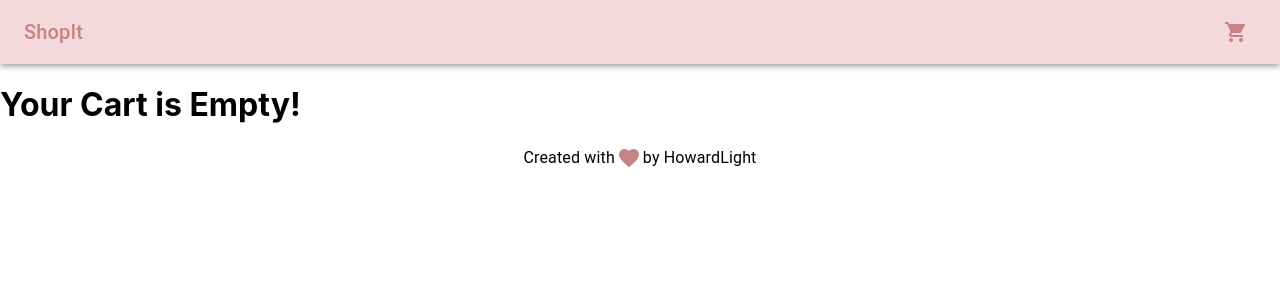
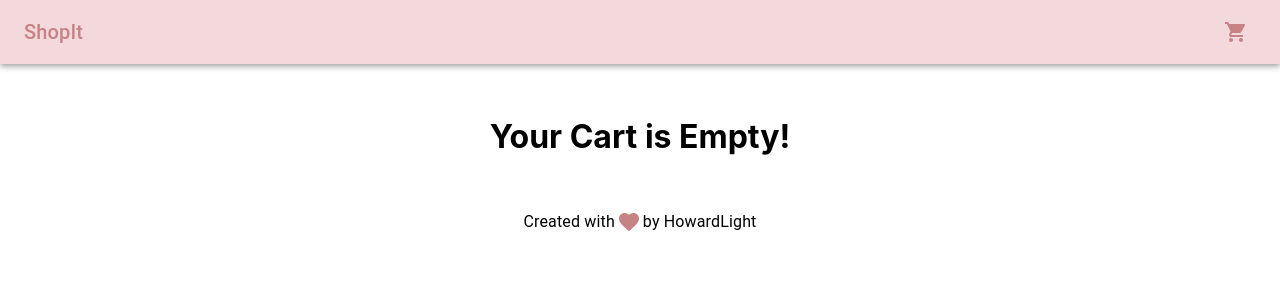
Before and after one commit to Howardlight/shopit, a Next.js app: page /cart in a window 1280 px wide. Shown: the top 300 px of the page. Built offline with nearby package versions, Linux system fonts and the light colour scheme.

Commit message:
Added Cart styles to Cart

```diff
--- a/pages/cart.tsx
+++ b/pages/cart.tsx
@@ -6,6 +6,9 @@ import {
     decrementQuantity,
     removeFromCart,
 } from "../redux/CartSlice";
+
+// Styles
+import styles from "../styles/Cart.module.css";
 
 // Components
 import Layout from "../components/Layout";
@@ -31,14 +34,14 @@ function CartPage() {
 
     return(
         <div
-        // className={styles.container}
+        className={styles.container}
         >
             {cart.length === 0 ? (
                 <h1>Your Cart is Empty!</h1>
             ) : (
                 <>
                     <div
-                    // className={styles.header}
+                    className={styles.header}
                     >
                         <div>Image</div>
                         <div>Product</div>
@@ -49,10 +52,10 @@ function CartPage() {
                     </div>
                     {cart.map((item, index) => (
                         <div
-                        // className={styles.body}
+                        className={styles.body}
                         key={index}>
                             <div
-                            // className={styles.image}
+                            className={styles.image}
                             >
                                 <Image loader={imageLoader} unoptimized src={item.image} alt={item.title} height="90" width="65" />
                             </div>
```
